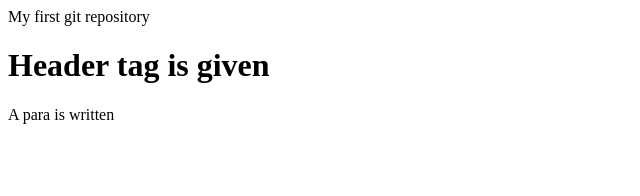
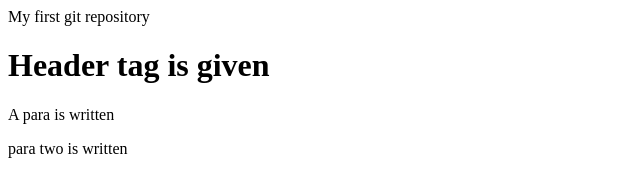
Before and after one commit to Nayeemkhan666/my-fisrt-website, a plain HTML site: page index.html in a window 1280 px wide. Shown: the whole page, without its empty margins (0-640 px from the left). Drawn offline with Linux system fonts and the light colour scheme.

Commit message:
Update index.html

```diff
--- a/index.html
+++ b/index.html
@@ -10,5 +10,7 @@
     My first git repository
     <h1>Header tag is given</h1>
     <p>A para is written</p>
+     <p>para two is written</p>
+
 </body>
 </html>
```
